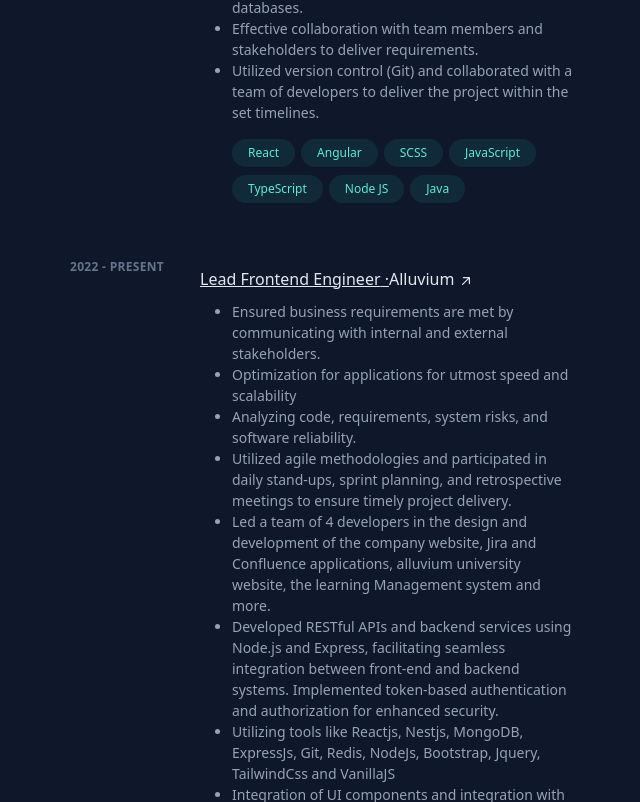
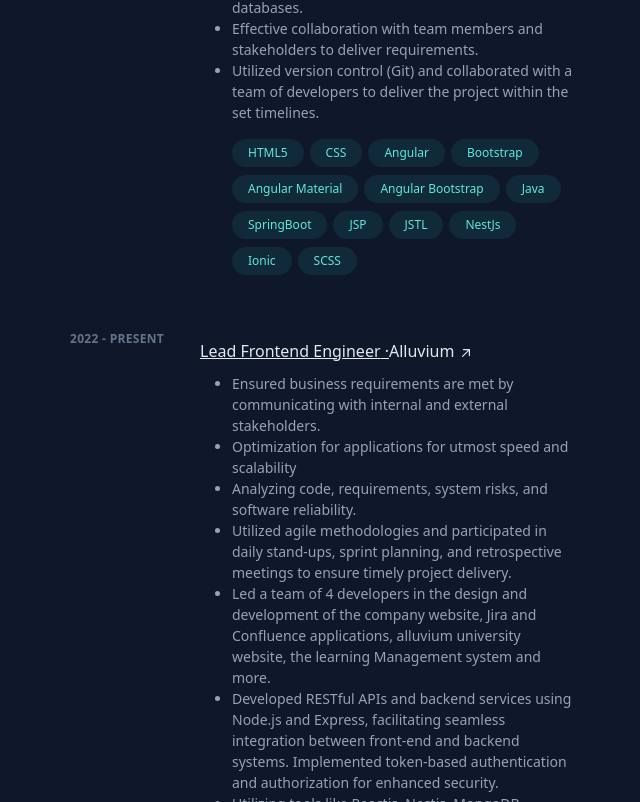
Before and after one commit to timilxr/portfolio, a Next.js app: page / in a window 1280 px wide. Shown: the part 1578-2380 px from the top of the page, without its empty margins (610-1250 px from the left). Built offline with nearby package versions, Linux system fonts and the light colour scheme.

Commit message:
experience refactor

```diff
--- a/components/experience.tsx
+++ b/components/experience.tsx
@@ -5,6 +5,9 @@
     const rolesUi = useMemo(()=> roles?.map(role => {
         const achievements = role?.achievements?.map(achievement =>(
             <li key={achievement} aria-label={achievement}>{achievement}</li>
+        ))
+        const technologies = role?.technologies?.map(technology =>(
+            <li className="mr-1.5 mt-2" key={technology} aria-label={technology}><div className="flex items-center rounded-full bg-teal-400/10 px-3 py-1 text-xs font-medium leading-5 text-teal-300 ">{technology}</div></li>
         ))
         return (
             <Fragment key={role.company}>
@@ -35,15 +38,17 @@
                             </ul>
                             {/* <p className="mt-2 text-sm leading-normal">Deliver high-quality, robust production code for a diverse array of projects for clients including Harvard Business School, Everytown for Gun Safety, Pratt Institute, Koala Health, Vanderbilt University, The 19th News, and more. Provide leadership within engineering department through close collaboration, knowledge shares, and mentorship.</p> */}
                             <ul className="mt-2 flex flex-wrap" aria-label="Technologies used">
-                                <li className="mr-1.5 mt-2"><div className="flex items-center rounded-full bg-teal-400/10 px-3 py-1 text-xs font-medium leading-5 text-teal-300 ">React</div></li>
-                                <li className="mr-1.5 mt-2"><div className="flex items-center rounded-full bg-teal-400/10 px-3 py-1 text-xs font-medium leading-5 text-teal-300 ">Angular</div></li>
+                                {technologies}
+                                {/* <li className="mr-1.5 mt-2"><div className="flex items-center rounded-full bg-teal-400/10 px-3 py-1 text-xs font-medium leading-5 text-teal-300 ">React</div></li>
+                                <li className="mr-1.5 mt-2"><div className="flex items-center rounded-full bg-teal-400/10 px-3 py-1 text-xs font-medium leading-5 text-teal-300 ">Angular</div></li> */}
                                 {/* <li className="mr-1.5 mt-2"><div className="flex items-center rounded-full bg-teal-400/10 px-3 py-1 text-xs font-medium leading-5 text-teal-300 ">React Native</div></li> */}
-                                <li className="mr-1.5 mt-2"><div className="flex items-center rounded-full bg-teal-400/10 px-3 py-1 text-xs font-medium leading-5 text-teal-300 ">SCSS</div></li>
+                                {/* <li className="mr-1.5 mt-2"><div className="flex items-center rounded-full bg-teal-400/10 px-3 py-1 text-xs font-medium leading-5 text-teal-300 ">SCSS</div></li> */}
                                 {/* <li className="mr-1.5 mt-2"><div className="flex items-center rounded-full bg-teal-400/10 px-3 py-1 text-xs font-medium leading-5 text-teal-300 ">WordPress</div></li> */}
-                                <li className="mr-1.5 mt-2"><div className="flex items-center rounded-full bg-teal-400/10 px-3 py-1 text-xs font-medium leading-5 text-teal-300 ">JavaScript</div></li>
+                                {/* <li className="mr-1.5 mt-2"><div className="flex items-center rounded-full bg-teal-400/10 px-3 py-1 text-xs font-medium leading-5 text-teal-300 ">JavaScript</div></li>
                                 <li className="mr-1.5 mt-2"><div className="flex items-center rounded-full bg-teal-400/10 px-3 py-1 text-xs font-medium leading-5 text-teal-300 ">TypeScript</div></li>
                                 <li className="mr-1.5 mt-2"><div className="flex items-center rounded-full bg-teal-400/10 px-3 py-1 text-xs font-medium leading-5 text-teal-300 ">Node JS</div></li>
                                 <li className="mr-1.5 mt-2"><div className="flex items-center rounded-full bg-teal-400/10 px-3 py-1 text-xs font-medium leading-5 text-teal-300 ">Java</div></li>
+                                <li className="mr-1.5 mt-2"><div className="flex items-center rounded-full bg-teal-400/10 px-3 py-1 text-xs font-medium leading-5 text-teal-300 ">SpringBoot</div></li> */}
                                 {/* <li className="mr-1.5 mt-2"><div className="flex items-center rounded-full bg-teal-400/10 px-3 py-1 text-xs font-medium leading-5 text-teal-300 ">PHP</div></li> */}
                             </ul>
                         </div>
```
